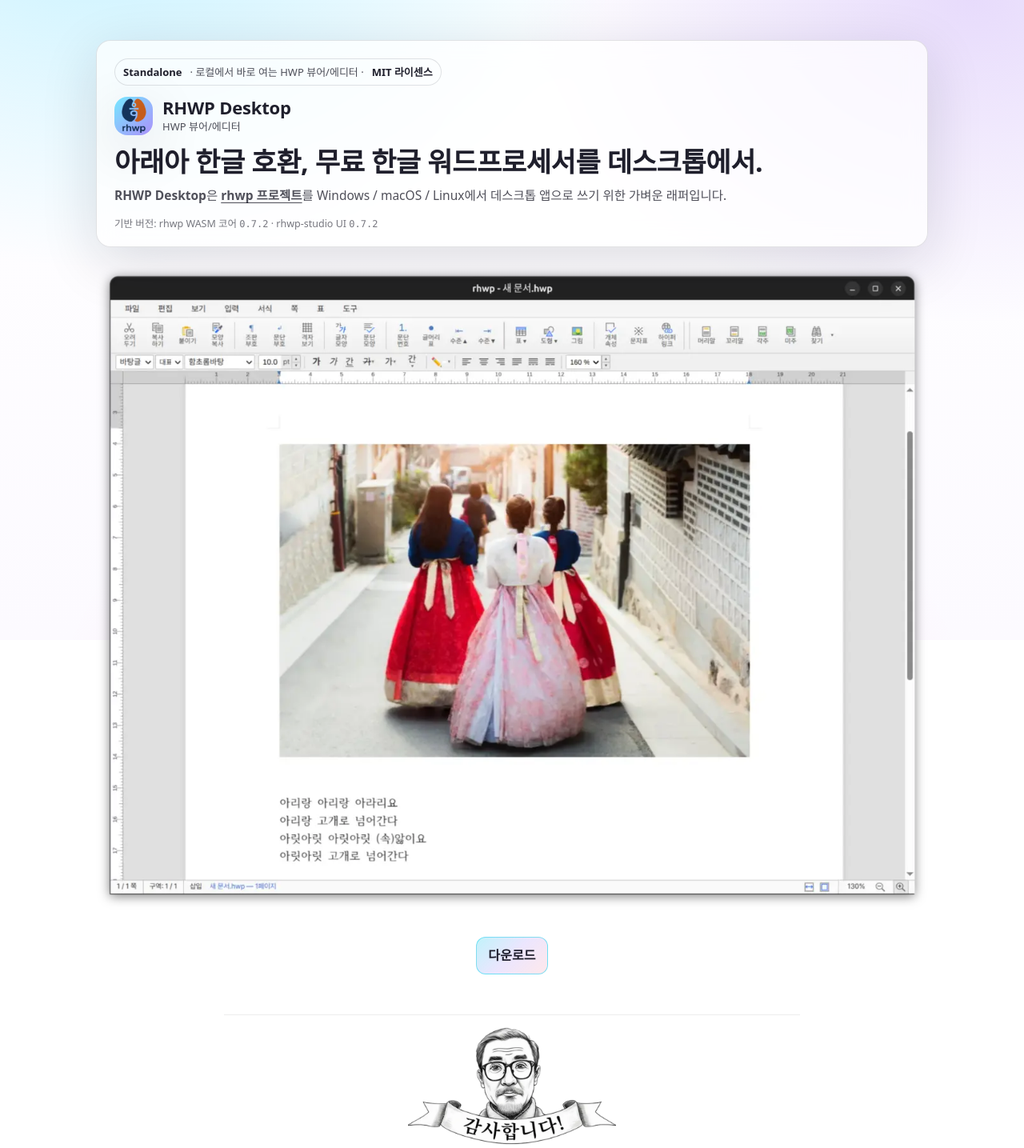
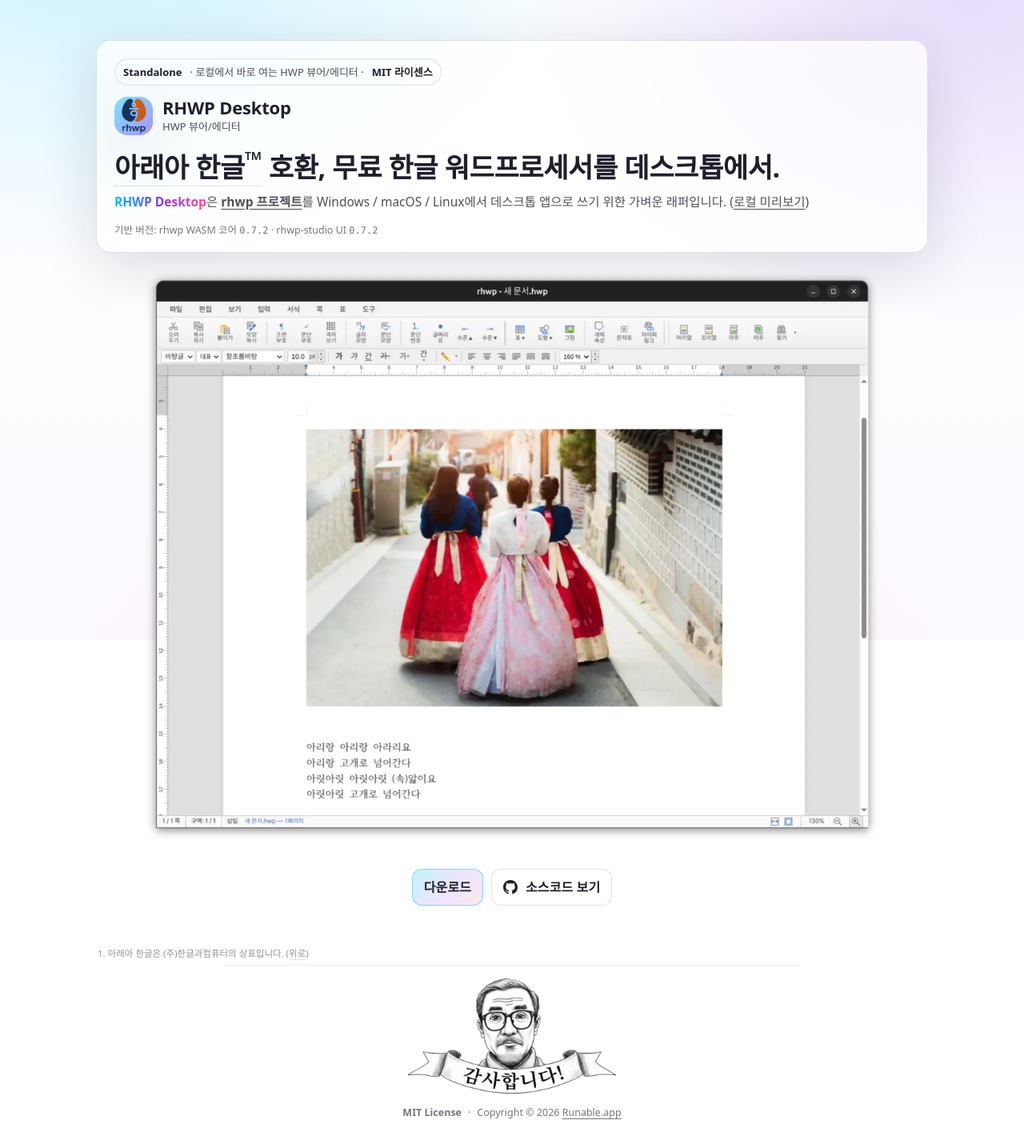
Before and after one commit to runableapp/rhwp-desktop, a plain HTML site: page docs/index.html in a window 1280 px wide. Shown: the top 1435 px of the page at 80% size. Drawn offline with Linux system fonts and the light colour scheme.

Commit message:
Enhance icon preparation script to support fallback sources and update macOS build command to use new icon generation script. Improve documentation styling with new accent class and button enhancements, including a GitHub link button.

```diff
--- a/desktop/package.json
+++ b/desktop/package.json
@@ -14,7 +14,7 @@
     "prepare:icons": "node scripts/prepare-icons.mjs",
     "dist:linux": "npm run build:all && npm run prepare:icons && electron-builder --linux AppImage",
     "dist:win": "npm run build:all && npm run prepare:icons && node scripts/gen-win-ico.mjs && electron-builder --win nsis",
-    "dist:mac": "npm run build:all && npm run prepare:icons && electron-builder --mac dmg"
+    "dist:mac": "npm run build:all && npm run prepare:icons && node scripts/gen-mac-icns.mjs && electron-builder --mac dmg"
   },
   "keywords": [],
   "author": "",
--- a/docs/index.html
+++ b/docs/index.html
@@ -56,6 +56,14 @@
       }
       a:hover {
         text-decoration-thickness: 2px;
+      }
+
+      .accent {
+        background: linear-gradient(90deg, var(--brand), var(--brand-2), var(--brand-3));
+        -webkit-background-clip: text;
+        background-clip: text;
+        color: transparent;
+        font-weight: 800;
       }
 
       .wrap {
@@ -236,6 +244,7 @@
       .btn .btn-main {
         font-weight: 650;
         letter-spacing: 0.1px;
+        white-space: nowrap;
       }
       .btn .btn-sub {
         font-size: 12.5px;
@@ -250,17 +259,27 @@
           rgba(251, 113, 133, 0.16)
         );
       }
+      .btn.secondary {
+        background: var(--panel);
+      }
+      .btn.icon {
+        flex-direction: row;
+        align-items: center;
+        gap: 10px;
+      }
+      .btn.icon svg {
+        width: 18px;
+        height: 18px;
+        flex: 0 0 auto;
+      }
       .btn:hover {
         background: var(--panel-2);
       }
 
       .shot {
         display: grid;
-      }
-      .shot a {
-        display: block;
-        text-decoration: none;
-        cursor: zoom-in;
+        max-width: 920px;
+        margin: 0 auto;
       }
       .shot img {
         width: 100%;
@@ -331,7 +350,7 @@
         border: 0;
         border-top: 1px solid var(--border);
         opacity: 0.6;
-        margin: 12px auto 14px;
+        margin: 6px auto 14px;
         max-width: 720px;
       }
       footer .license {
@@ -342,14 +361,53 @@
         justify-content: center;
         text-align: center;
       }
+      footer .tm-note {
+        margin: 14px 0 6px;
+        max-width: 720px;
+        color: rgba(12, 12, 26, 0.45);
+        font-size: 11.5px;
+        line-height: 1.35;
+        text-align: left;
+      }
+      footer .tm-note a {
+        color: inherit;
+        text-decoration: none;
+        border-bottom: 1px dotted rgba(12, 12, 26, 0.28);
+      }
+      footer .tm-note a:hover {
+        border-bottom-style: solid;
+      }
       .download-row {
         margin-top: 18px;
         display: flex;
         justify-content: center;
+        gap: 10px;
       }
       .download-row .btn {
         align-items: center;
         text-align: center;
+      }
+      .hero-copy h2 a.footnote-ref {
+        color: inherit;
+        text-decoration: none;
+        border-bottom: 1px dotted rgba(12, 12, 26, 0.22);
+      }
+      .hero-copy h2 a.footnote-ref:hover {
+        border-bottom-style: solid;
+      }
+      .local-url {
+        margin-top: 10px;
+        display: flex;
+        justify-content: center;
+        color: var(--dim);
+        font-size: 12.5px;
+      }
+      .local-url a {
+        text-decoration: none;
+        border-bottom: 1px dashed rgba(16, 16, 34, 0.22);
+      }
+      .local-url a:hover {
+        border-bottom-style: solid;
       }
       footer code {
         font-family: var(--mono);
@@ -371,11 +429,19 @@
                 <span>HWP 뷰어/에디터</span>
               </div>
             </div>
-            <h2>아래아 한글 호환, 무료 한글 워드프로세서를 데스크톱에서.</h2>
+            <h2 id="ah-title">
+              <a class="footnote-ref" href="#tm-footnote-1">아래아 한글<sup>™</sup></a> 호환, 무료 한글 워드프로세서를 데스크톱에서.
+            </h2>
             <p>
-              <b>RHWP Desktop</b>은
+              <b><span class="accent">RHWP Desktop</span></b>은
               <b><a href="https://github.com/edwardkim/rhwp" target="_blank" rel="noreferrer">rhwp 프로젝트</a></b>를
-              Windows / macOS / Linux에서 데스크톱 앱으로 쓰기 위한 가벼운 래퍼입니다.
+              Windows / macOS / Linux에서 데스크톱 앱으로 쓰기 위한 가벼운 래퍼입니다. (<a
+                id="local-preview-word"
+                href="http://127.0.0.1:3001/docs/index.html"
+                target="_blank"
+                rel="noreferrer"
+                >로컬 미리보기</a
+              >)
             </p>
             <div class="version-line" aria-label="versions">
               기반 버전: rhwp WASM 코어 <code>0.7.2</code> · rhwp-studio UI <code>0.7.2</code>
@@ -383,9 +449,7 @@
           </div>
 
           <div class="shot">
-            <a href="./rhwp-desktop.webp" target="_blank" rel="noreferrer">
-              <img src="./rhwp-desktop.webp" alt="rhwp-desktop 스크린샷 (클릭하여 원본 보기)" />
-            </a>
+            <img src="./rhwp-desktop.webp" alt="rhwp-desktop 스크린샷" />
           </div>
         </section>
 
@@ -398,10 +462,27 @@
           >
             <span class="btn-main">다운로드</span>
           </a>
+          <a
+            class="btn secondary icon"
+            href="https://github.com/runableapp/rhwp-desktop"
+            target="_blank"
+            rel="noreferrer"
+            aria-label="GitHub repository"
+          >
+            <svg viewBox="0 0 16 16" aria-hidden="true" fill="currentColor">
+              <path
+                d="M8 0C3.58 0 0 3.58 0 8c0 3.54 2.29 6.53 5.47 7.59.4.07.55-.17.55-.38 0-.19-.01-.82-.01-1.49-2.01.37-2.53-.49-2.69-.94-.09-.23-.48-.94-.82-1.13-.28-.15-.68-.52-.01-.53.63-.01 1.08.58 1.23.82.72 1.21 1.87.87 2.33.66.07-.52.28-.87.51-1.07-1.78-.2-3.64-.89-3.64-3.95 0-.87.31-1.59.82-2.15-.08-.2-.36-1.02.08-2.12 0 0 .67-.21 2.2.82.64-.18 1.32-.27 2-.27s1.36.09 2 .27c1.53-1.04 2.2-.82 2.2-.82.44 1.1.16 1.92.08 2.12.51.56.82 1.27.82 2.15 0 3.07-1.87 3.75-3.65 3.95.29.25.54.73.54 1.48 0 1.07-.01 1.93-.01 2.2 0 .21.15.46.55.38A8.013 8.013 0 0 0 16 8c0-4.42-3.58-8-8-8Z"
+              />
+            </svg>
+            <span class="btn-main">소스코드 보기</span>
+          </a>
         </div>
       </main>
 
       <footer>
+        <div class="tm-note" id="tm-footnote-1">
+          1. 아래아 한글은 (주)한글과컴퓨터의 상표입니다. (<a href="#ah-title">위로</a>)
+        </div>
         <hr />
         <div class="thanks" aria-label="thanks">
           <a href="./runable-thankyou-ko.webp" target="_blank" rel="noreferrer">
```
Also changed, not shown: desktop/scripts/gen-mac-icns.mjs (added, +59 -0 lines), desktop/scripts/prepare-icons.mjs (+38 -3 lines).
